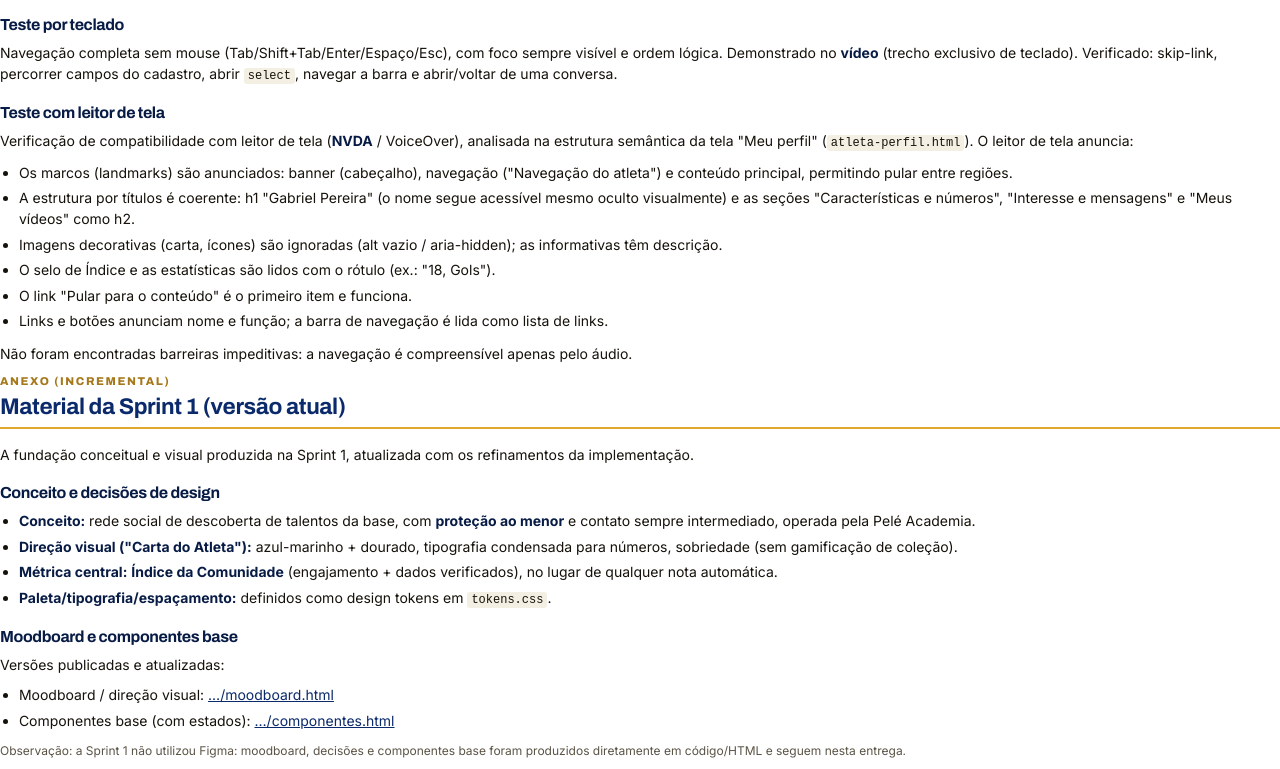
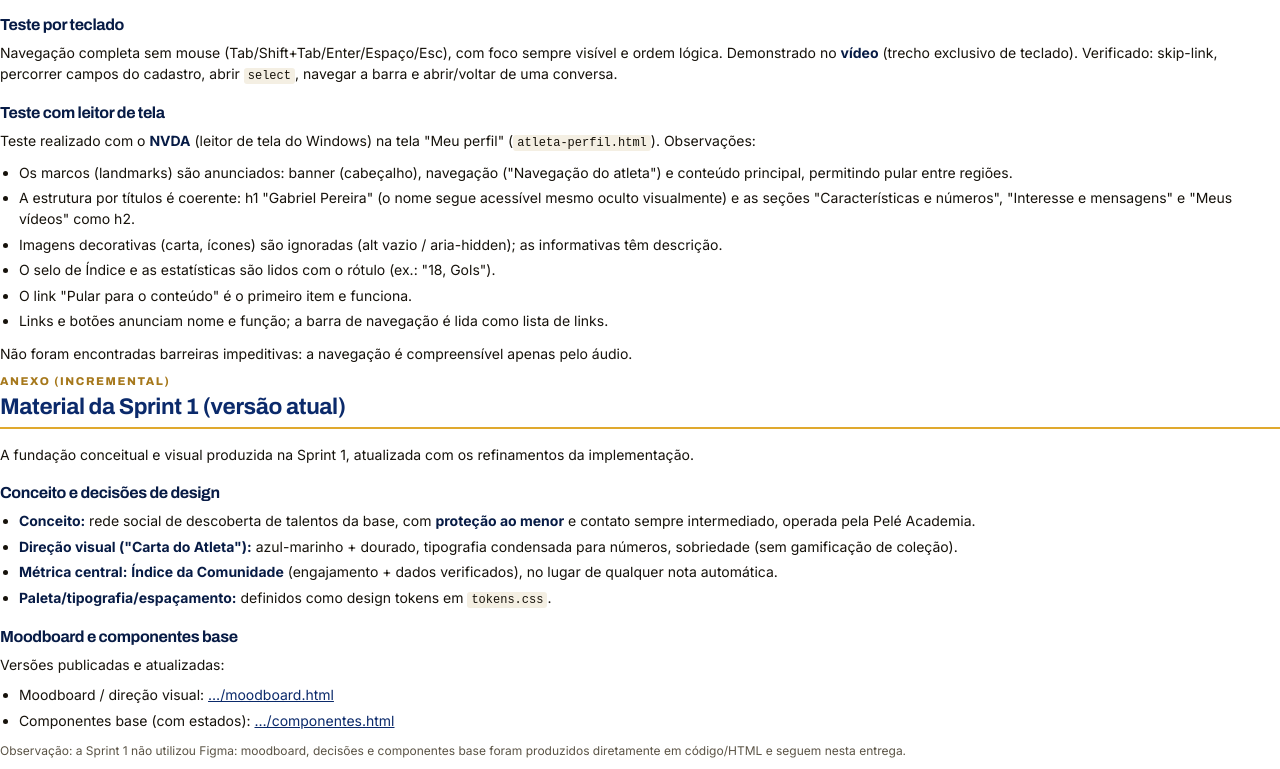
Before and after one commit to Isaacisrael10/ScoutX, a plain HTML site: page entrega-sprint2.html in a window 1280 px wide. Shown: the part 4872-5641 px from the top of the page. Drawn offline with Linux system fonts and the light colour scheme; a web font is replaced by a local one.

Commit message:
docs(sprint2): relato do leitor de tela como teste realizado (NVDA rodado); PDF final

```diff
--- a/entrega-sprint2.html
+++ b/entrega-sprint2.html
@@ -191,7 +191,7 @@
   <p>Navegação completa sem mouse (Tab/Shift+Tab/Enter/Espaço/Esc), com foco sempre visível e ordem lógica. Demonstrado no <strong>vídeo</strong> (trecho exclusivo de teclado). Verificado: skip-link, percorrer campos do cadastro, abrir <code>select</code>, navegar a barra e abrir/voltar de uma conversa.</p>
 
   <h3>Teste com leitor de tela</h3>
-  <p>Verificação de compatibilidade com leitor de tela (<strong>NVDA</strong> / VoiceOver), analisada na estrutura semântica da tela "Meu perfil" (<code>atleta-perfil.html</code>). O leitor de tela anuncia:</p>
+  <p>Teste realizado com o <strong>NVDA</strong> (leitor de tela do Windows) na tela "Meu perfil" (<code>atleta-perfil.html</code>). Observações:</p>
   <ul>
     <li>Os marcos (landmarks) são anunciados: banner (cabeçalho), navegação ("Navegação do atleta") e conteúdo principal, permitindo pular entre regiões.</li>
     <li>A estrutura por títulos é coerente: h1 "Gabriel Pereira" (o nome segue acessível mesmo oculto visualmente) e as seções "Características e números", "Interesse e mensagens" e "Meus vídeos" como h2.</li>
```
Also changed, not shown: 1 other file.
